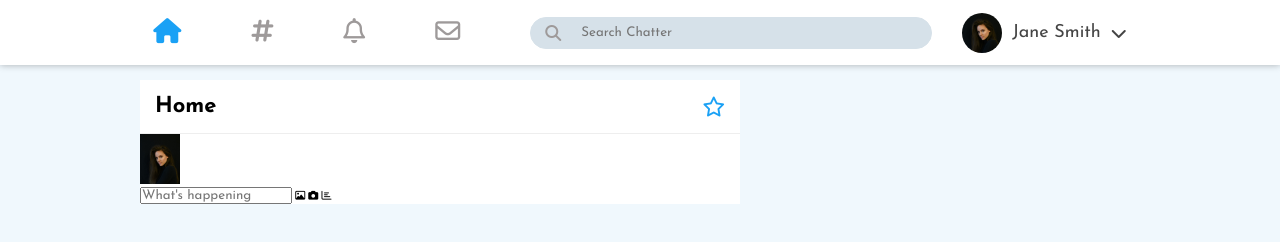
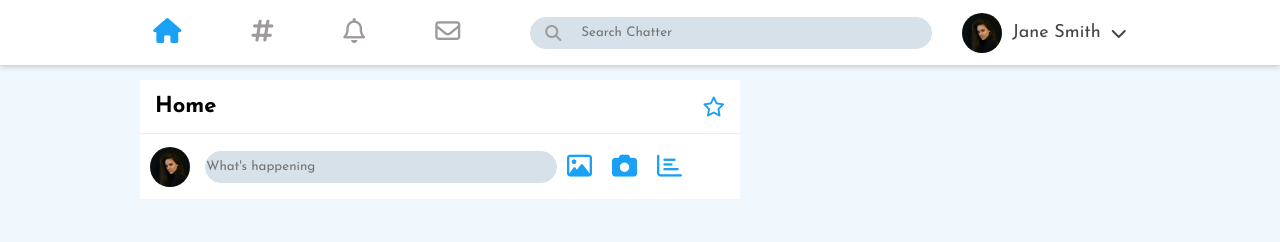
Before and after one commit to duncantalbot/ProjectChat, a plain HTML site: page index.html in a window 1280 px wide. Drawn offline with Linux system fonts and the light colour scheme.

Commit message:
Header Post Styling.

```diff
--- a/index.html
+++ b/index.html
@@ -138,7 +138,7 @@
                 </div>
                 <div class="header-post">
                     <div class="header-img-wrapper">
-                        <img src="images/user1.jpg" alt="" width="40">
+                        <img src="images/user1.jpg" alt="">
                     </div>
                     <input type="text" placeholder="What's happening" />
                     <i class="far fa-image"></i>
--- a/styles/style.css
+++ b/styles/style.css
@@ -475,6 +475,42 @@ body {
     font-size: 2rem;
     color: #1aa1f5;
 }
+
+.header-post {
+    display: flex;
+    align-items: center;
+    padding: 1rem;
+    border-bottom: .1rem soild #eee;
+}
+
+.header-img-wrapper {
+    width: 4rem;
+    height: 4rem;
+    margin-right: 1.5rem;
+}
+
+.header-img-wrapper img {
+    width: 100%;
+    height: 100%;
+    object-fit: cover;
+    border-radius: 50%;
+}
+
+.header-post input {
+    width: 35rem;
+    height: 3rem;
+    border: .1rem solid #d6e1e9;
+    border-radius: 3rem;
+    background-color: #d6e1e9;
+}
+
+.header-post i {
+    font-size: 2.5rem;
+    color: #1aa1f5;
+    margin: 1rem;
+}
+
+
 /* end of feeds content */
 
 /* end of feeds page */
```
